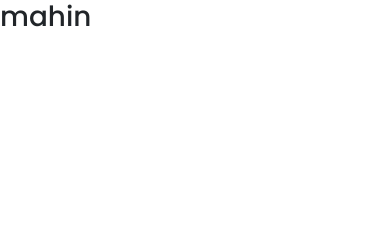
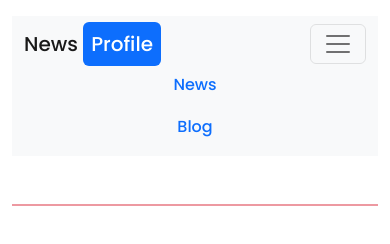
Before and after one commit to MahinkahnGithub/news-profile, a plain HTML site: page index.html in a window 390 px wide. Drawn offline with nearby package versions, Linux system fonts and the light colour scheme.

Commit message:
nav style add

```diff
--- a/index.html
+++ b/index.html
@@ -5,7 +5,7 @@
     <meta charset="UTF-8">
     <meta http-equiv="X-UA-Compatible" content="IE=edge">
     <meta name="viewport" content="width=device-width, initial-scale=1.0">
-    <title>Document</title>
+    <title>News-Profile</title>
     <!-- bootstrap.min.css -->
     <link href="https://cdn.jsdelivr.net/npm/bootstrap@5.2.0/dist/css/bootstrap.min.css" rel="stylesheet"
         integrity="sha384-gH2yIJqKdNHPEq0n4Mqa/HGKIhSkIHeL5AyhkYV8i59U5AR6csBvApHHNl/vI1Bx" crossorigin="anonymous">
@@ -16,7 +16,27 @@
 </head>
 
 <body>
-    <h1>mahin</h1>
+    <header class="container">
+        <nav class="navbar navbar-expand-lg bg-light mt-3">
+            <div class="container-fluid">
+                <a class="navbar-brand" href="#">News <span class="bg-primary text-white p-2 rounded">Profile</span></a>
+                <button class="navbar-toggler" type="button" data-bs-toggle="collapse"
+                    data-bs-target="#navbarNavAltMarkup" aria-controls="navbarNavAltMarkup" aria-expanded="false"
+                    aria-label="Toggle navigation">
+                    <span class="navbar-toggler-icon"></span>
+                </button>
+                <div class="collapse navbar-collapse d-flex justify-content-center" id="navbarNavAltMarkup">
+                    <div class="navbar-nav">
+                        <a class="nav-link btn btn-link text-primary" href="index.html">News</a>
+                        <a class="nav-link btn btn-link text-primary" href="#">Blog</a>
+                    </div>
+                </div>
+            </div>
+        </nav>
+
+        <hr class="border border-danger border-1 opacity-50 mt-5">
+
+    </header>
 </body>
 
 
```
